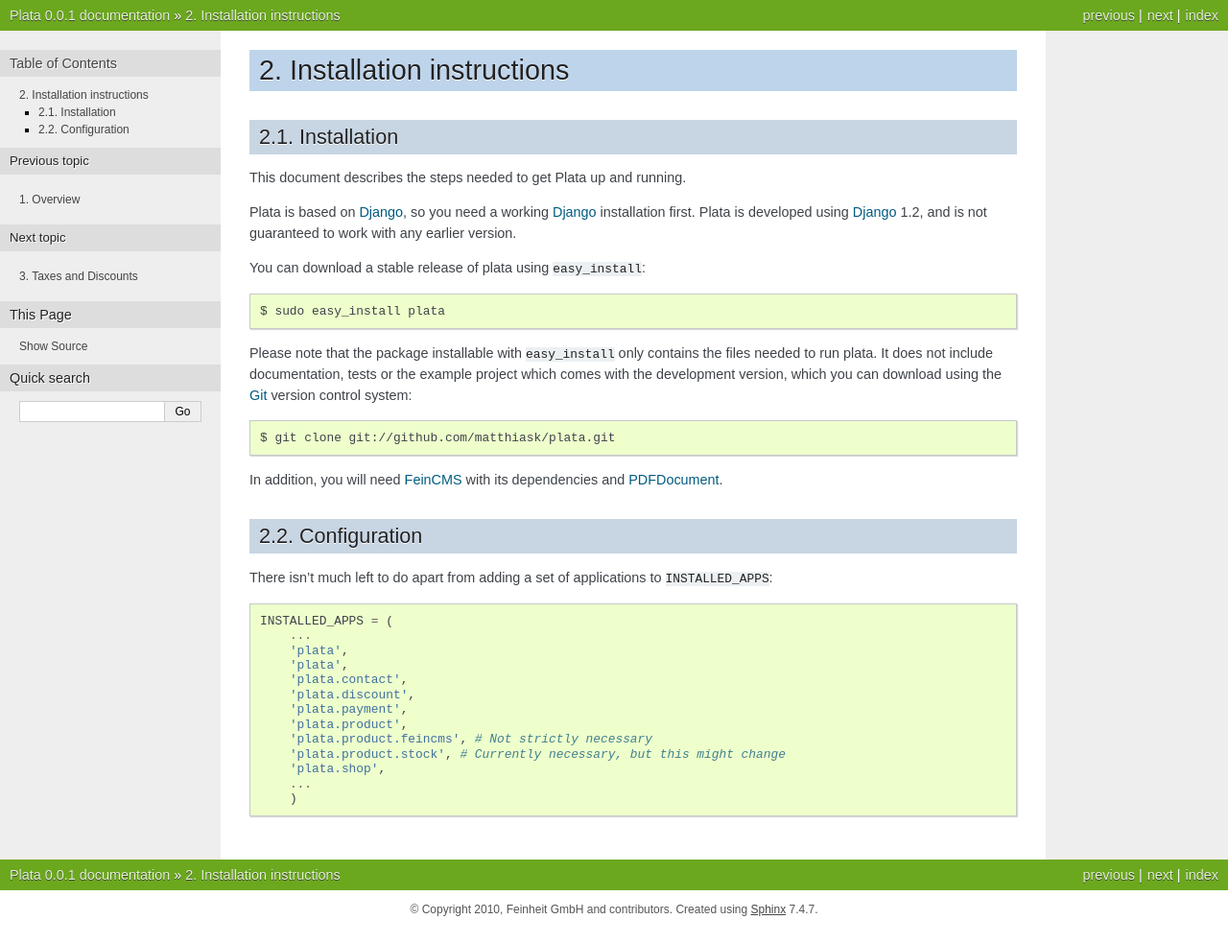
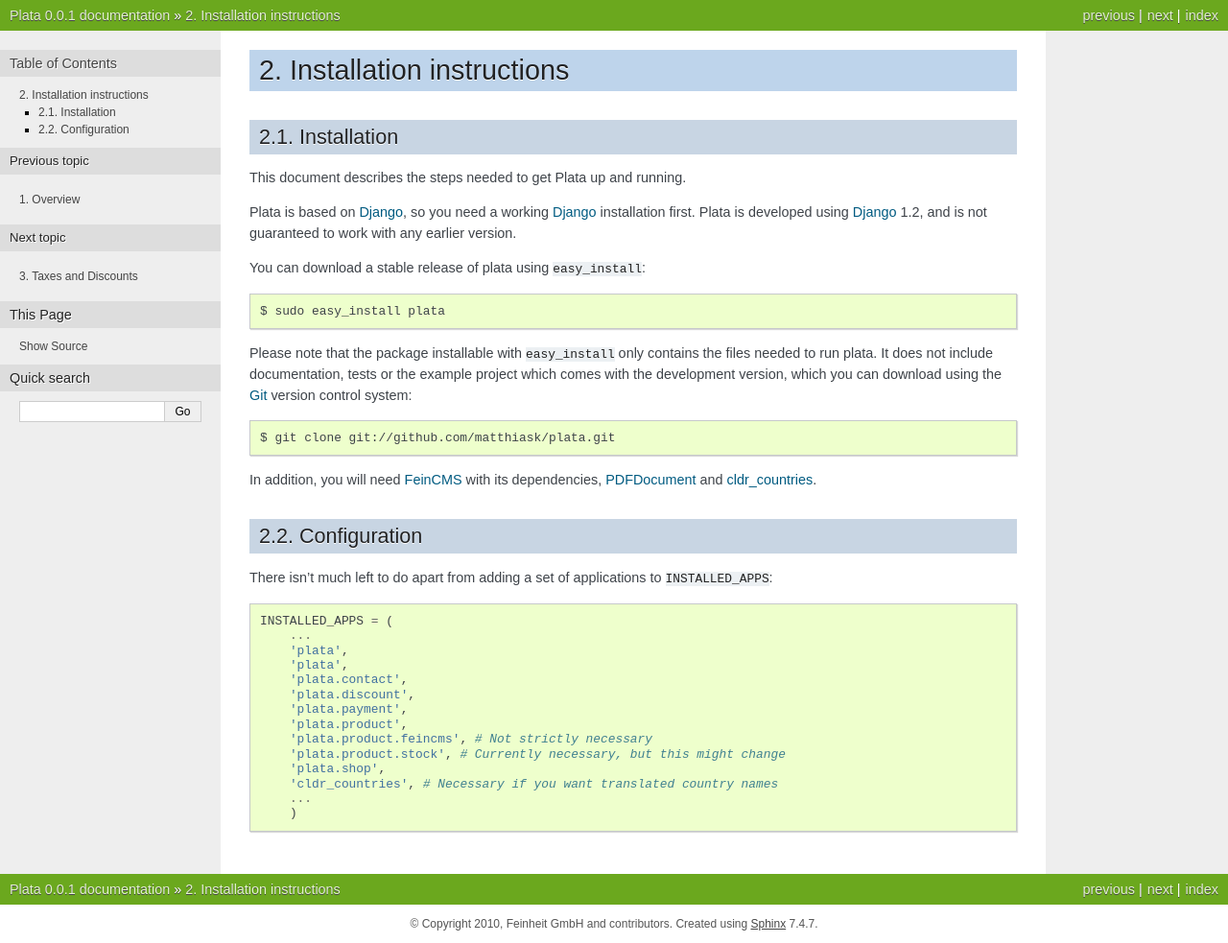
Before and after one commit to matthiask/plata, a Sphinx documentation site: the page built from docs/installation.txt, in a window 1280 px wide. Shown: the whole page at 96% size. Built offline with Sphinx 7.4.7, drawn with Linux system fonts in a browser that asks for light colours.

Commit message:
Mention new dependency cldr_countries

```diff
--- a/docs/installation.txt
+++ b/docs/installation.txt
@@ -24,12 +24,14 @@
 
     $ git clone git://github.com/matthiask/plata.git
 
-In addition, you will need FeinCMS_ with its dependencies and PDFDocument_.
+In addition, you will need FeinCMS_ with its dependencies, PDFDocument_
+and cldr_countries_.
 
 .. _Django: http://www.djangoproject.com/
 .. _Git: http://git-scm.com/
 .. _FeinCMS: http://www.feinheit.ch/labs/feincms-django-cms/
 .. _PDFDocument: http://github.com/matthiask/pdfdocument
+.. _cldr_countries: http://github.com/matthiask/cldr_countries
 
 
 Configuration
@@ -49,5 +51,6 @@
         'plata.product.feincms', # Not strictly necessary
         'plata.product.stock', # Currently necessary, but this might change
         'plata.shop',
+        'cldr_countries', # Necessary if you want translated country names
         ...
         )
```
